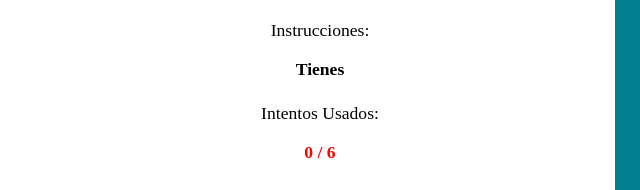
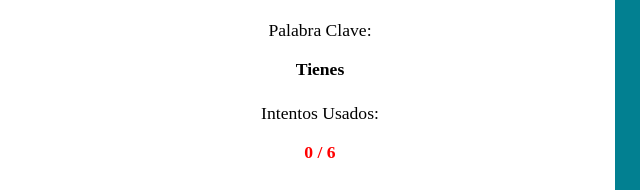
Before and after one commit to MigueMonti/Ahorcado_Micro1, a plain HTML site: page index.html in a window 1280 px wide. Shown: the part 303-493 px from the top of the page, 490-1130 px from the left. Drawn offline with Linux system fonts and the light colour scheme; a web font is replaced by a local one.

Commit message:
Modificación del JS

```diff
--- a/game.js
+++ b/game.js
@@ -1,7 +1,7 @@
 
 const TecladoDir = document.querySelector(".Teclado");
 
-// Seleccionando una palabra aleatoria y su clave de la Palabras a Adivinar en el words.js
+// Seleccionando una palabra aleatoria y su clave de PalabrasAdivinar del words.js
 const getPalabraAleatoria = () => {
     const { palabra, clave } = PalabrasAdivinar[Math.floor(Math.random() * PalabrasAdivinar.length)];
     //console.log(palabra, clave);
@@ -10,7 +10,7 @@ const getPalabraAleatoria = () => {
 }
 
 
-// Creando Botones del Teclado
+// Creando los Botones del Teclado
 for (let i = 97; i <= 122; i++) {
     //console.log(String.fromCharCode(i));
     const button = document.createElement("button");
--- a/index.html
+++ b/index.html
@@ -35,8 +35,8 @@
                 <li class="letra"></li>
                 <li class="letra"></li>
             </ul>
-            <h4 class="Instrucciones">
-                Instrucciones:
+            <h4 class="Clave">
+                Palabra Clave:
                 <p>Tienes </p>
             </h4>
             <h4 class="Intentos">
```
